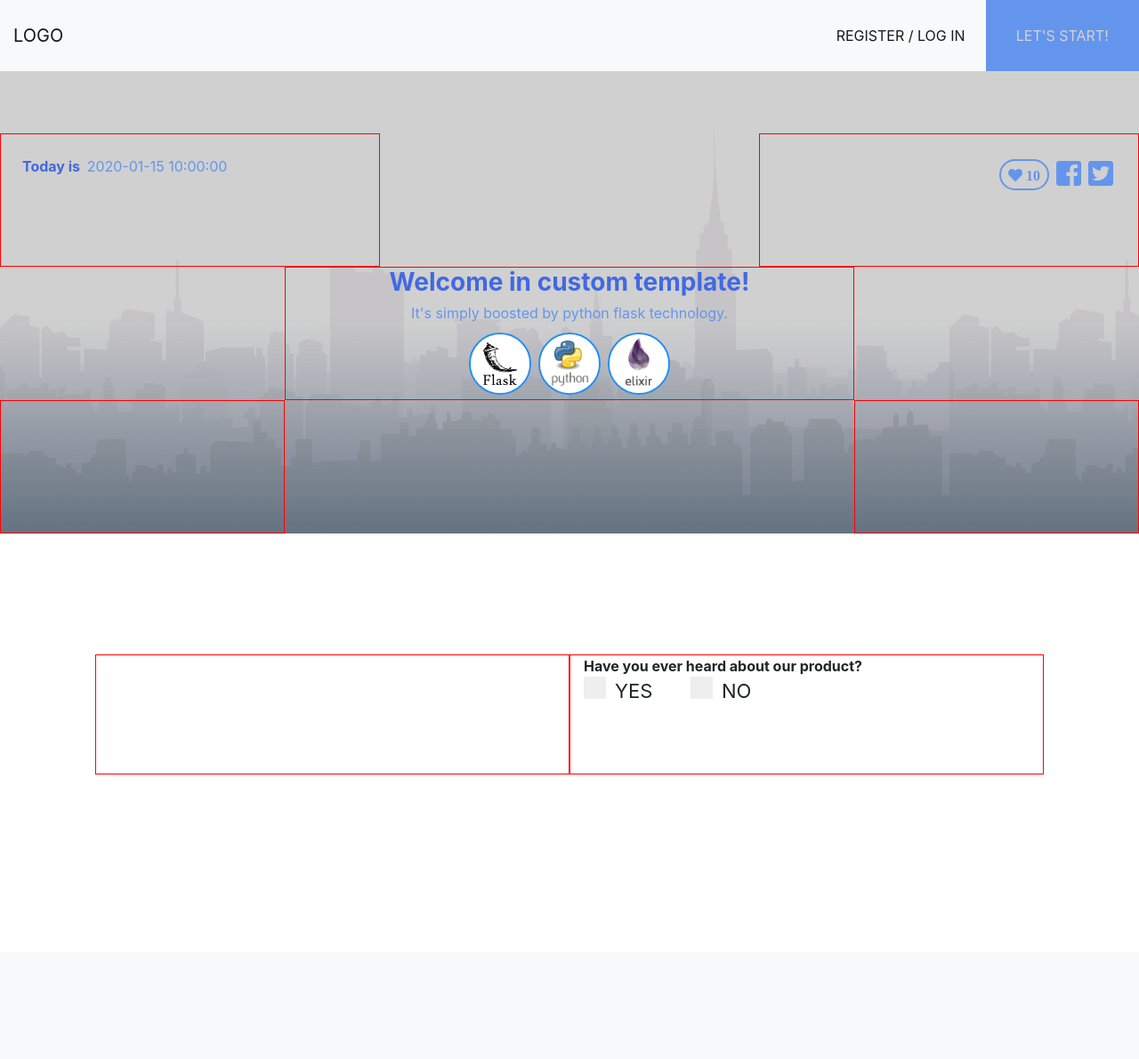
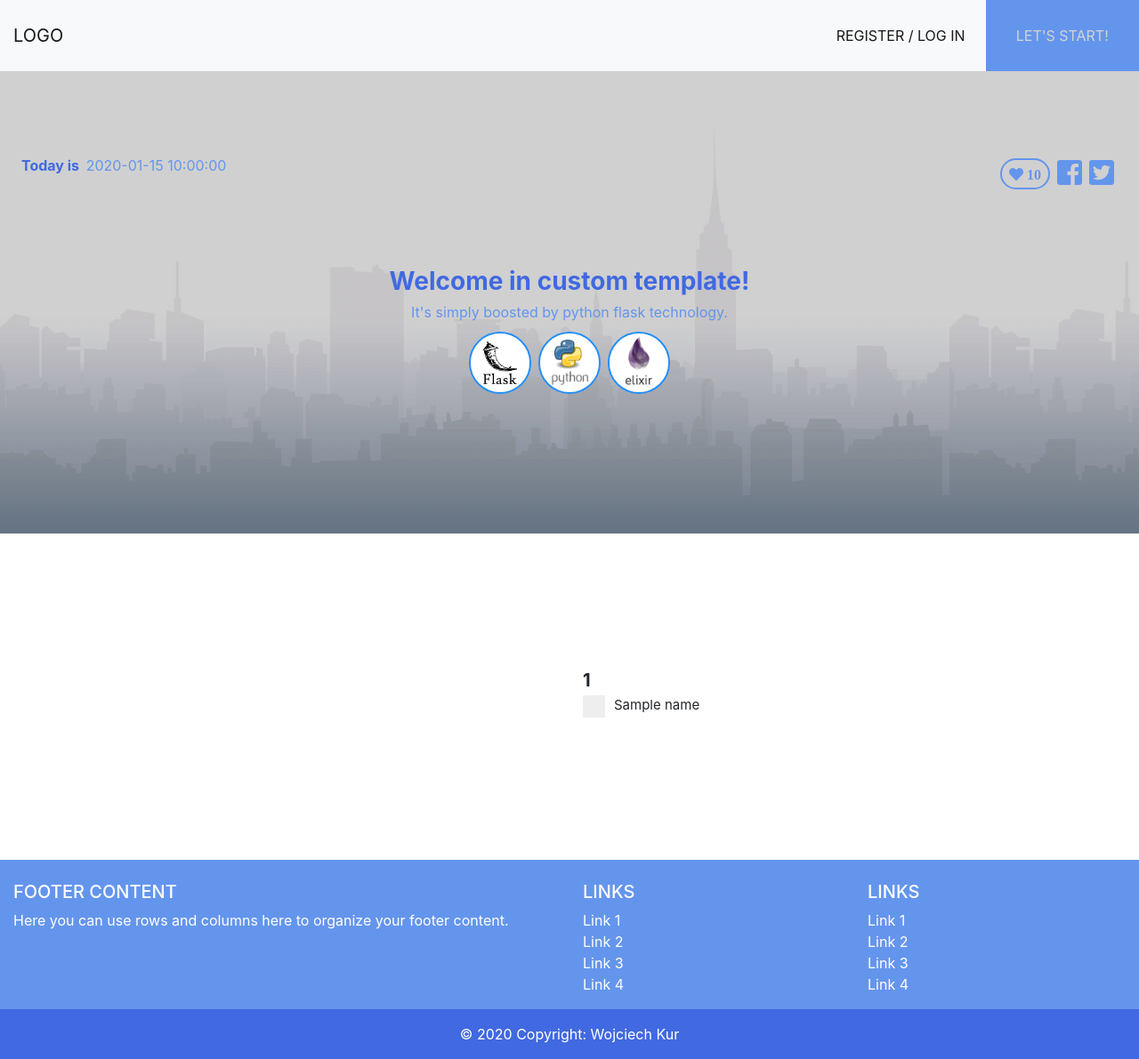
Before and after one commit to kuras120/FlaskApis, a Flask app: template templates/index.html in a window 1280 px wide. Shown: the whole page at 89% size. Before the commit the page ends 871 px from the top, so only its background shows below. Run offline with Flask 2, Linux system fonts and the light colour scheme; the template is opened without the code that fills it: most values are stand-ins (such as "Sample title", 1, 10 or a date in 2020); some libraries are stand-ins or nearby versions.

Commit message:
Auto generating forms and footer

```diff
--- a/FlaskApis.py
+++ /dev/null
@@ -1,33 +0,0 @@
-from flask import Flask, render_template, jsonify
-import datetime
-
-from Utilities.Counter import Counter
-from Utilities.NumberFormat import NumberFormat
-
-app = Flask(__name__)
-
-
-@app.route('/')
-def index():
-    current_date = datetime.datetime.now().date().strftime("%B %d, %Y")
-    number = NumberFormat.human_format(Counter.get_instance().get_likes())
-    return render_template('index.html', date=current_date, likes=number)
-
-
-@app.route('/hello/')
-@app.route('/hello/<name>')
-def hello(name=None):
-    return render_template('hello.html', name=name)
-
-
-@app.route('/add_like/')
-def add_like():
-    instance = Counter.get_instance()
-    instance.add_like()
-    number = NumberFormat.human_format(instance.get_likes())
-    print("Like added")
-    return jsonify(number)
-
-
-if __name__ == '__main__':
-    app.run(host='0.0.0.0', debug=True)
--- /dev/null
+++ b/MainController.py
@@ -0,0 +1,8 @@
+from flask import Flask
+from HomeController import *
+
+app = Flask(__name__)
+app.register_blueprint(home_controller)
+
+if __name__ == '__main__':
+    app.run(host='0.0.0.0', debug=True)
--- /dev/null
+++ b/Setup.py
@@ -0,0 +1,5 @@
+import os
+
+APP_ROOT = os.path.dirname(os.path.abspath(__file__))
+APP_STATIC = os.path.join(APP_ROOT, 'static')
+APP_DICT = os.path.join(APP_STATIC, 'dictionary')
--- a/static/css/default.css
+++ b/static/css/default.css
@@ -59,8 +59,12 @@ body {
     outline: none;
 }
 
+footer, footer a, footer a:hover {
+    color: white;
+    text-decoration: none;
+}
 .col-md-4, .col-md-6, .col-md-3, .col-md-2, .col-md-1, .col-md-5 {
-    border: 1px solid red;
+    /*border: 1px solid red;*/
 }
 
 /* From 0 to 992px Device Width */
@@ -82,13 +86,13 @@ body {
 /*--- CUSTOM CHECKBOX ---*/
 
 /* The container */
-.container {
+.checkbox-container {
     display: block;
     position: relative;
     padding-left: 35px;
     margin-bottom: 12px;
     cursor: pointer;
-    font-size: 22px;
+    font-size: 15px;
     -webkit-user-select: none;
     -moz-user-select: none;
     -ms-user-select: none;
@@ -96,7 +100,7 @@ body {
 }
 
 /* Hide the browser's default checkbox */
-.container input {
+.checkbox-container input {
     position: absolute;
     opacity: 0;
     cursor: pointer;
@@ -115,12 +119,12 @@ body {
 }
 
 /* On mouse-over, add a grey background color */
-.container:hover input ~ .checkmark {
+.checkbox-container:hover input ~ .checkmark {
     background-color: #ccc;
 }
 
 /* When the checkbox is checked, add a blue background */
-.container input:checked ~ .checkmark {
+.checkbox-container input:checked ~ .checkmark {
     background-color: #2196F3;
 }
 
@@ -132,12 +136,12 @@ body {
 }
 
 /* Show the checkmark when checked */
-.container input:checked ~ .checkmark:after {
+.checkbox-container input:checked ~ .checkmark:after {
     display: block;
 }
 
 /* Style the checkmark/indicator */
-.container .checkmark:after {
+.checkbox-container .checkmark:after {
     left: 9px;
     top: 5px;
     width: 5px;
--- a/templates/index.html
+++ b/templates/index.html
@@ -74,40 +74,93 @@
                     </div>
                 </div>
             </div>
+
             <div class="row">
                 <div class="col-12">
-                    <div class="row h-50">
+                    <div class="container-fluid">
+                        <div class="row" style="height: 150px;">
 
                         </div>
-                    <div class="row h-50">
-                        <div class="col-md-5 offset-md-1">
+                        <div class="row">
+                            <div class="col-md-6">
 
                             </div>
-                        <div class="col-md-5">
+                            <div class="col-md-6">
                                 <form>
-                                <div class="d-block" style="font-weight: bold;">Have you ever heard about our product?</div>
+                                    {% for item in question_data %}
+                                    <div class="d-block" style="font-weight: bold; font-size: 20px">{{ item[0] }}</div>
                                     <div class="d-block">
+                                        {% for elem in item[1] %}
                                         <div class="form-check form-check-inline">
-                                        <label class="container">YES
-                                            <input class="form-check-input" type="checkbox" id="inlineCheckbox1" value="option1">
+                                            <label class="checkbox-container">{{ elem }}
+                                                <input class="form-check-input" type="checkbox">
                                                 <span class="checkmark"></span>
                                             </label>
                                         </div>
-                                    <div class="form-check form-check-inline">
-                                        <label class="container">NO
-                                            <input class="form-check-input" type="checkbox" id="inlineCheckbox2" value="option2">
-                                            <span class="checkmark"></span>
-                                        </label>
+                                        {% endfor %}
+                                    </div>
+                                    {% endfor %}
+                                </form>
                             </div>
                         </div>
-                            </form>
+                        <div class="row" style="height: 150px;"></div>
                     </div>
-                        <div class="offset-md-1"></div>
+
                 </div>
-                    <div style="height: 200px;"></div>
+            </div>
+
+        </div>
+        <footer class="pt-4" style="background-color: cornflowerblue;">
+            <div class="container-fluid text-center text-md-left">
+              <div class="row">
+                <div class="col-md-6 mt-md-0 mt-3">
+                  <h5 class="text-uppercase">Footer Content</h5>
+                  <p>Here you can use rows and columns here to organize your footer content.</p>
+                </div>
+                <hr class="clearfix w-100 d-md-none pb-3" />
+                <div class="col-md-3 mb-md-0 mb-3">
+                    <h5 class="text-uppercase">Links</h5>
+                    <ul class="list-unstyled">
+                      <li>
+                        <a href="#!">Link 1</a>
+                      </li>
+                      <li>
+                        <a href="#!">Link 2</a>
+                      </li>
+                      <li>
+                        <a href="#!">Link 3</a>
+                      </li>
+                      <li>
+                        <a href="#!">Link 4</a>
+                      </li>
+                    </ul>
+
+                  </div>
+                  <div class="col-md-3 mb-md-0 mb-3">
+                    <h5 class="text-uppercase">Links</h5>
+                    <ul class="list-unstyled">
+                      <li>
+                        <a href="#!">Link 1</a>
+                      </li>
+                      <li>
+                        <a href="#!">Link 2</a>
+                      </li>
+                      <li>
+                        <a href="#!">Link 3</a>
+                      </li>
+                      <li>
+                        <a href="#!">Link 4</a>
+                      </li>
+                    </ul>
                   </div>
               </div>
             </div>
+
+            <div class="footer-copyright text-center py-3" style="background-color: royalblue">© {{ year }} Copyright:
+              <a href="https://wojciechkur.azurewebsites.net"> Wojciech Kur</a>
+            </div>
+          </footer>
+  <!-- Footer -->
         <!-- jQuery first, then Popper.js, then Bootstrap JS -->
         <script src="https://code.jquery.com/jquery-3.3.1.min.js" integrity="sha256-FgpCb/KJQlLNfOu91ta32o/NMZxltwRo8QtmkMRdAu8=" crossorigin="anonymous"></script>
         <script src="https://cdnjs.cloudflare.com/ajax/libs/popper.js/1.14.3/umd/popper.min.js" integrity="sha384-ZMP7rVo3mIykV+2+9J3UJ46jBk0WLaUAdn689aCwoqbBJiSnjAK/l8WvCWPIPm49" crossorigin="anonymous"></script>
@@ -119,7 +172,7 @@
         <script type=text/javascript>
             $(document).ready( function() {
                 $('#like-button').click(function() {
-                    $.ajax("{{ url_for('add_like') }}").done(function (data) {
+                    $.ajax("{{ url_for('home_controller.add_like') }}").done(function (data) {
                         $('#like-button').html(" " + data);
                     });
                 });
```
Also changed, not shown: HomeController.py (added, +29 -0 lines), Utilities/Counter.py (+4 -18 lines), Utilities/PropertiesReader.py (added, +75 -0 lines), templates/hello.html (deleted, +0 -14 lines), 1 other file. Lines whose indentation alone changed are shown as unchanged.
